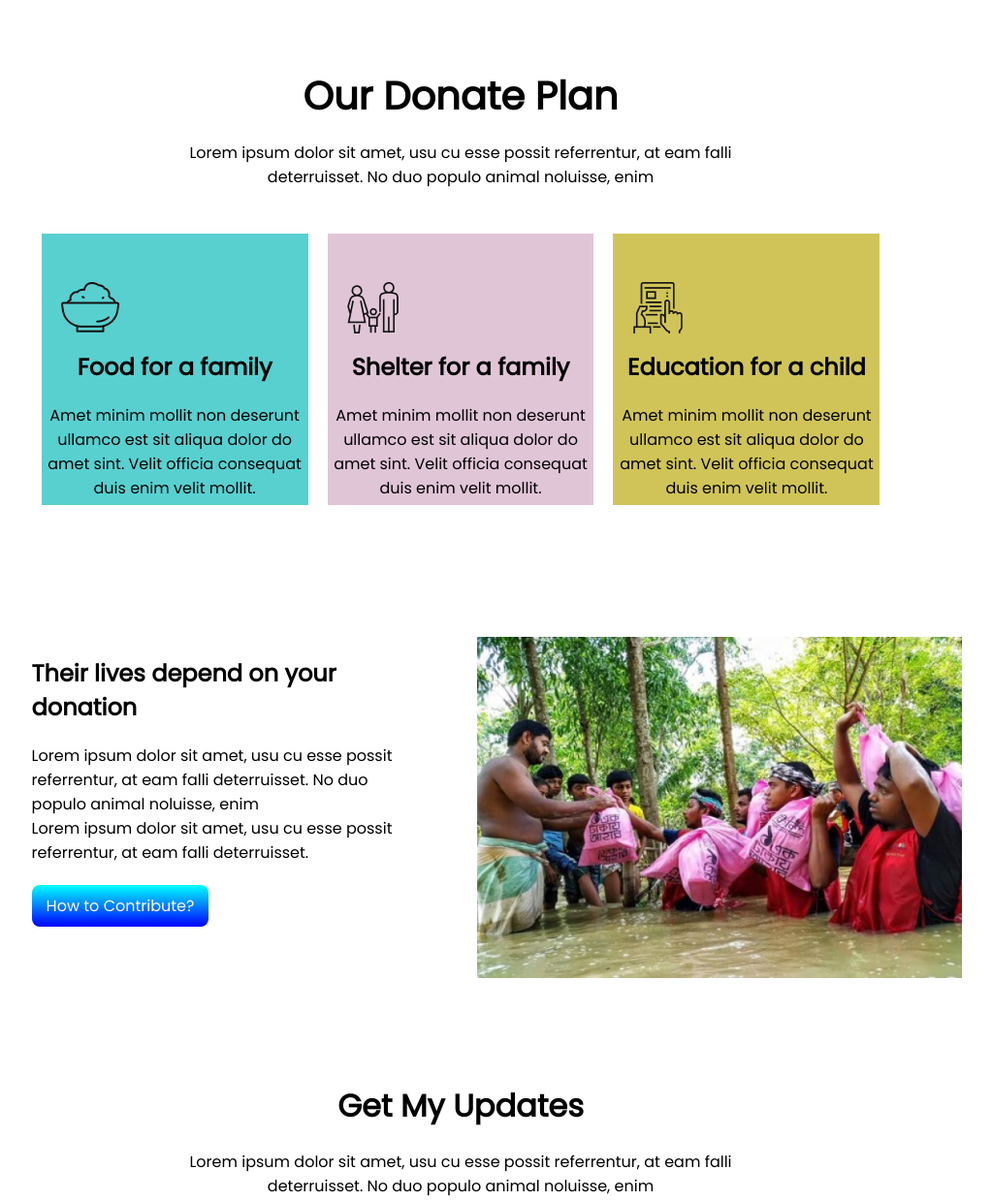
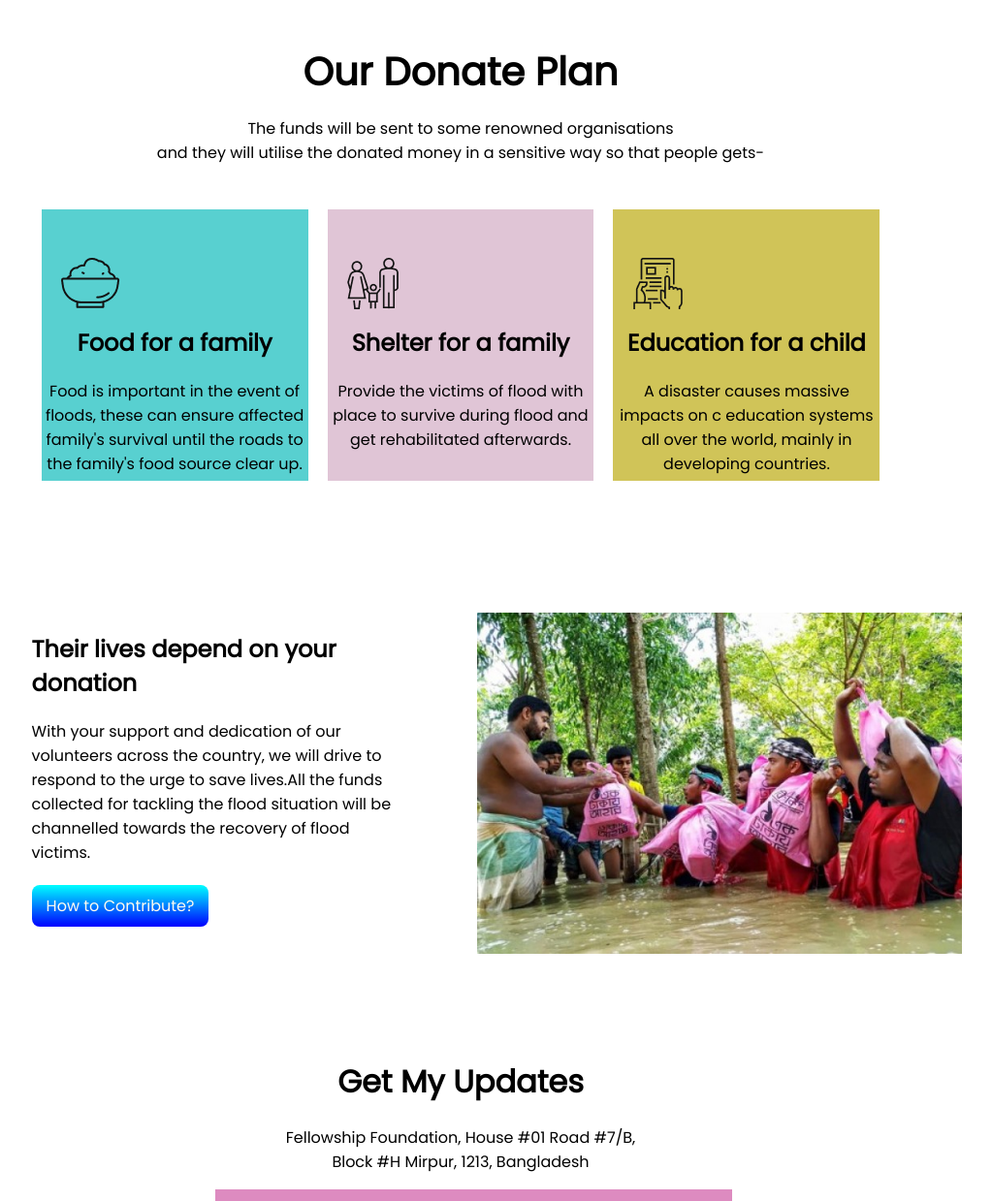
Before and after one commit to Surovi2/Assignment_1, a plain HTML site: page Index.html in a window 1280 px wide. Shown: the part 1060-2299 px from the top of the page at 97% size, without its empty margins (165-1188 px from the left). Drawn offline with Linux system fonts and the light colour scheme.

Commit message:
text-update

```diff
--- a/Index.html
+++ b/Index.html
@@ -16,8 +16,9 @@
     <div class="font-style">
         <h1 id="weight">Let’s Help Those Who Are <br>
             More In Need</h1>
-        <p id="first-para">Lorem ipsum dolor sit amet, usu cu esse possit referrentur, at eam falli <br>
-            deterruisset. No duo populo animal noluisse, enim</p>
+        <p id="first-para"><strong>We are working actively in the field to mitigate the pain of flood affected
+                people.</strong>
+        </p>
         <a id="first-button" href="">Donate Now</a>
 
     </div>
@@ -25,8 +26,8 @@
     <section>
         <div class="text-style">
             <h1 id="second-title"><strong>Donate Today</strong></h1>
-            <p id="second-para">Lorem ipsum dolor sit amet, usu cu esse possit referrentur, at eam falli <br>
-                deterruisset. No duo populo animal noluisse, enim</p>
+            <p id="second-para">Try to contribute whatever you can, if a 1000 people can contribute with 10tk only,<br>
+                it will become 10000 eventually.</p>
             <div class="donate-amount">
                 <div id="first-amount">100tk</div>
                 <div id="second-amount">200tk</div>
@@ -42,31 +43,24 @@
 
     <div>
         <h1 id="third-title">Our Donate Plan</h1>
-        <p id="third-para">Lorem ipsum dolor sit amet, usu cu esse possit referrentur, at eam falli <br>
-            deterruisset. No duo populo animal noluisse, enim</p>
+        <p id="third-para">The funds will be sent to some renowned organisations <br> and they will utilise the donated
+            money in a sensitive way so that people gets-</p>
         <div class="donate-plan">
             <div id="first-plan">
                 <h2>Food for a family</h2>
-                <p>Amet minim mollit non deserunt
-                    ullamco est sit aliqua dolor do amet
-                    sint. Velit officia consequat duis enim
-                    velit mollit.</p>
+                <p>Food is important in the event of floods, these can ensure affected family's
+                    survival until the roads to the family's food source clear up.</p>
 
             </div>
             <div id="second-plan">
                 <h2>Shelter for a family </h2>
-                <p>Amet minim mollit non deserunt
-                    ullamco est sit aliqua dolor do amet
-                    sint. Velit officia consequat duis enim
-                    velit mollit.</p>
+                <p>Provide the victims of flood with place to survive during flood and get rehabilitated afterwards.</p>
                 </h2>
             </div>
             <div id="third-plan">
                 <h2>Education for a child</h2>
-                <p>Amet minim mollit non deserunt
-                    ullamco est sit aliqua dolor do amet
-                    sint. Velit officia consequat duis enim
-                    velit mollit.</p>
+                <p> A disaster causes massive impacts on c education systems all over the world, mainly in developing
+                    countries. </p>
             </div>
 
         </div>
@@ -76,11 +70,9 @@
         <div class="third-title">
             <h1>Their lives depend on
                 your donation</h1>
-            <p id="fourth-para">Lorem ipsum dolor sit amet, usu cu esse possit
-                referrentur, at eam falli deterruisset. No duo populo
-                animal noluisse, enim <br>
-                Lorem ipsum dolor sit amet, usu cu esse possit
-                referrentur, at eam falli deterruisset.</p>
+            <p id="fourth-para">With your support and dedication of our volunteers across the country, we will drive to
+                respond to the urge to save lives.All the funds collected for tackling the flood situation will be
+                channelled towards the recovery of flood victims. </p>
             <a id="first-button" href="">How to Contribute?</a>
         </div>
 
@@ -92,8 +84,8 @@
 
     <div class="fourth-part">
         <h1>Get My Updates</h1>
-        <p>Lorem ipsum dolor sit amet, usu cu esse possit referrentur, at eam falli <br>
-            deterruisset. No duo populo animal noluisse, enim</p>
+        <p>Fellowship Foundation, House #01 Road #7/B, <br>
+            Block #H Mirpur, 1213, Bangladesh</p>
     </div>
 
     <div class="outer-box">
```
Also changed, not shown: images/flood.jpg.
